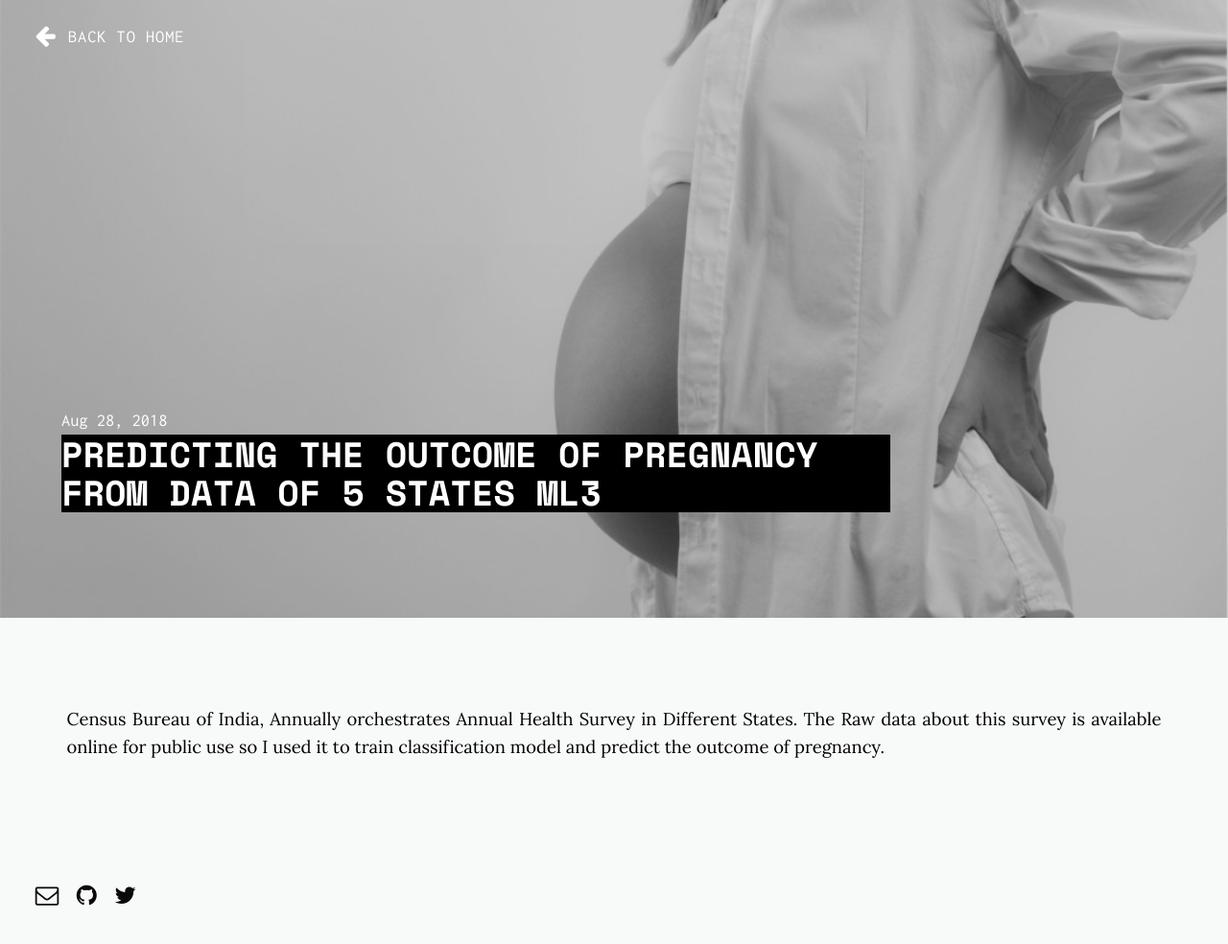
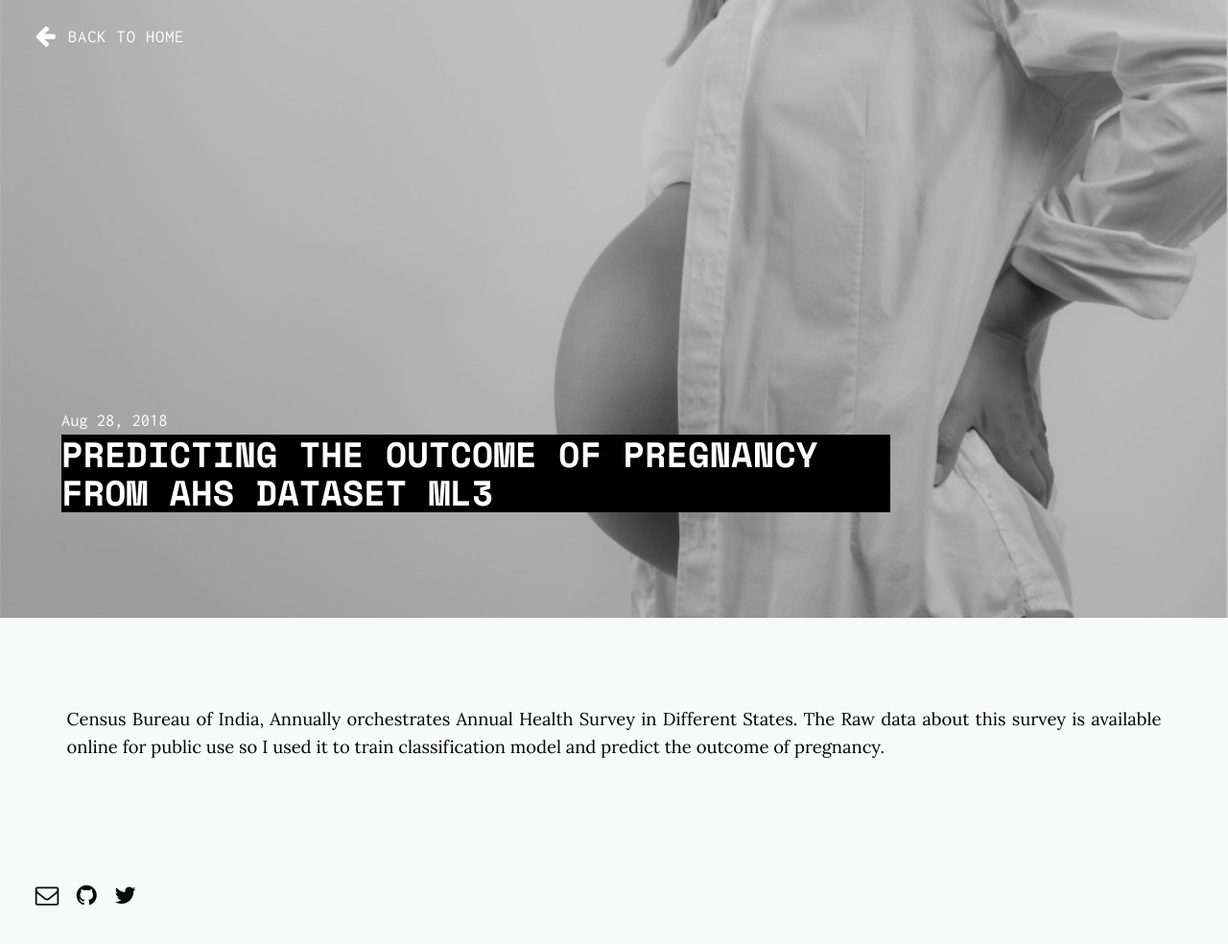
Before and after one commit to daftengineer/daftengineer.github.io, a Jekyll site: the page built from _posts/2018-08-28-outcome-of-pregnancy.markdown, in a window 1280 px wide. Shown: the whole page at 96% size. Built offline with Jekyll 4.4.1, drawn with Linux system fonts in a browser that asks for light colours; nearby versions of some CDN libraries.

Commit message:
Update 2018-08-28-outcome-of-pregnancy.markdown

```diff
--- a/_posts/2018-08-28-outcome-of-pregnancy.markdown
+++ b/_posts/2018-08-28-outcome-of-pregnancy.markdown
@@ -1,6 +1,6 @@
 ---
 layout: post
-title: "PREDICTING THE OUTCOME OF PREGNANCY FROM DATA OF 5 STATES ML3"
+title: "PREDICTING THE OUTCOME OF PREGNANCY FROM AHS DATASET ML3"
 date: 2018-08-28
 description: Predicting the outcome of pregnancy using data from annual health survey of India
 image: "background-image: url('https://daftengineer.github.io/media_assets/preg.jpg');"
```
